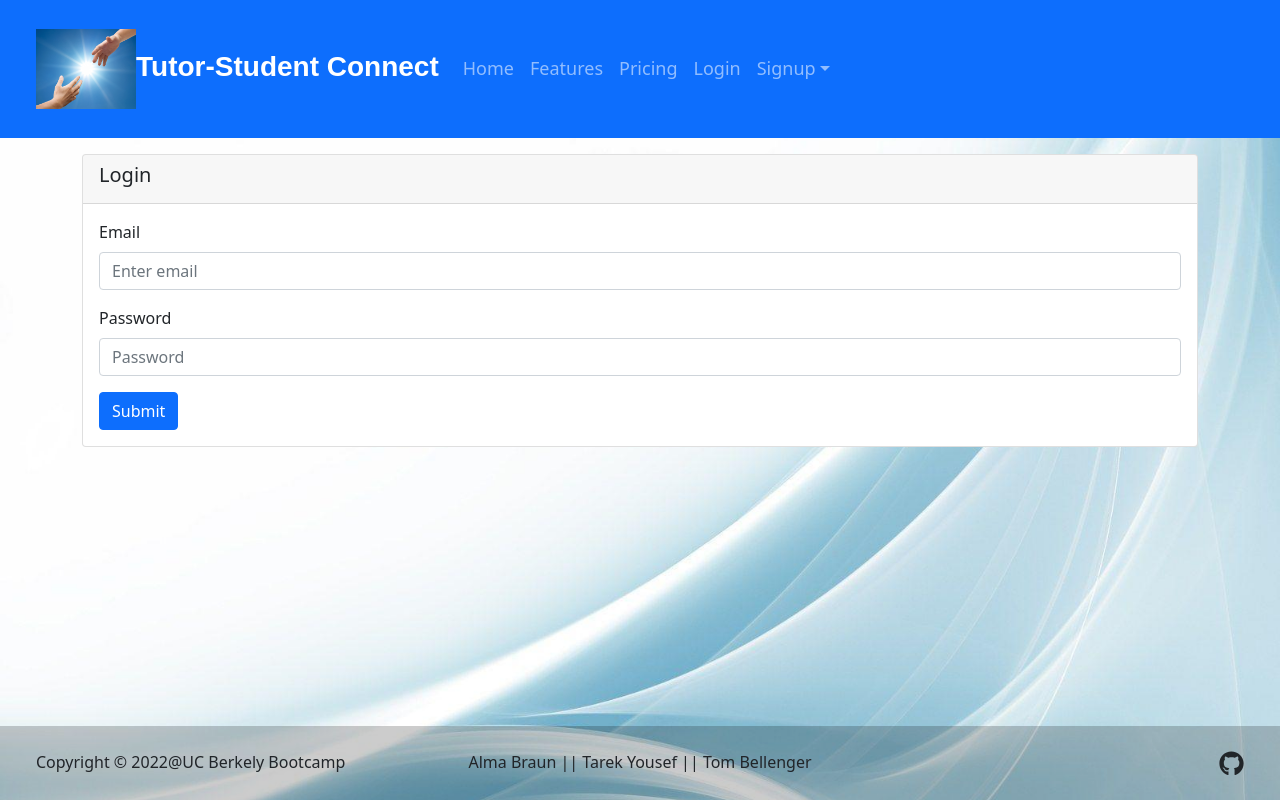
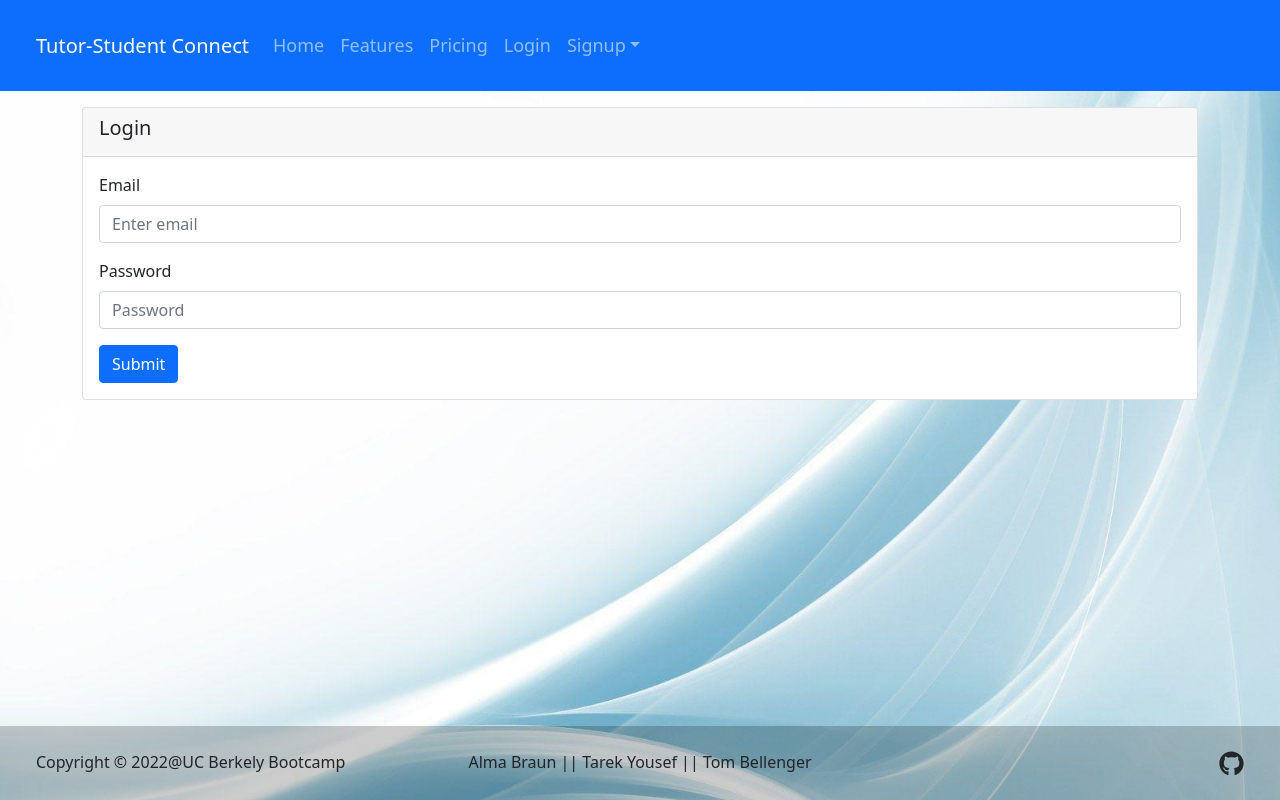
Before and after one commit to ALMA-DEV914/tutor-central-mern, a React (Create React App) app in the folder client/: page /login in a window 1280 px wide. Built offline with nearby package versions, Linux system fonts and the light colour scheme.

Commit message:
branding

```diff
--- a/client/src/components/Header/index.js
+++ b/client/src/components/Header/index.js
@@ -1,25 +1,24 @@
 import React from "react";
 import Auth from "../../utils/auth";
 import { Navbar, Container, Nav, NavDropdown } from "react-bootstrap";
-import logo from '../../assets/logo.jpeg';
 
 function Header() {
   return (
     <Navbar bg='primary p-4' variant='dark' collapseOnSelect expand='lg'>
       <Container fluid>
-      <Navbar.Brand href='/' style={{fontFamily: 'fantasy', fontSize: '28px', fontWeight: '600'}}><img src={logo} alt="logo" style={{width: '100px'}}/>Tutor-Student Connect</Navbar.Brand>
+        <Navbar.Brand href='/'>Tutor-Student Connect</Navbar.Brand>
         <Navbar.Toggle aria-controls='responsive-navbar' />
         <Navbar.Collapse id='responsive-navbar'>
-          <Nav className='me-auto' style={{fontSize:'18px'}}>
+          <Nav className='me-auto' style={{ fontSize: "18px" }}>
             <Nav.Link href='/'>Home</Nav.Link>
             <Nav.Link href='/features'>Features</Nav.Link>
             <Nav.Link href='/pricing'>Pricing</Nav.Link>
             {Auth.loggedIn() && (
-                <>
+              <>
                 <Nav.Link href='/tutor-profile'>Profile</Nav.Link>
-                  <Nav.Link href='/logout'>Logout</Nav.Link>
-                </>
-              )}
+                <Nav.Link href='/logout'>Logout</Nav.Link>
+              </>
+            )}
 
             {!Auth.loggedIn() && (
               <>
```
